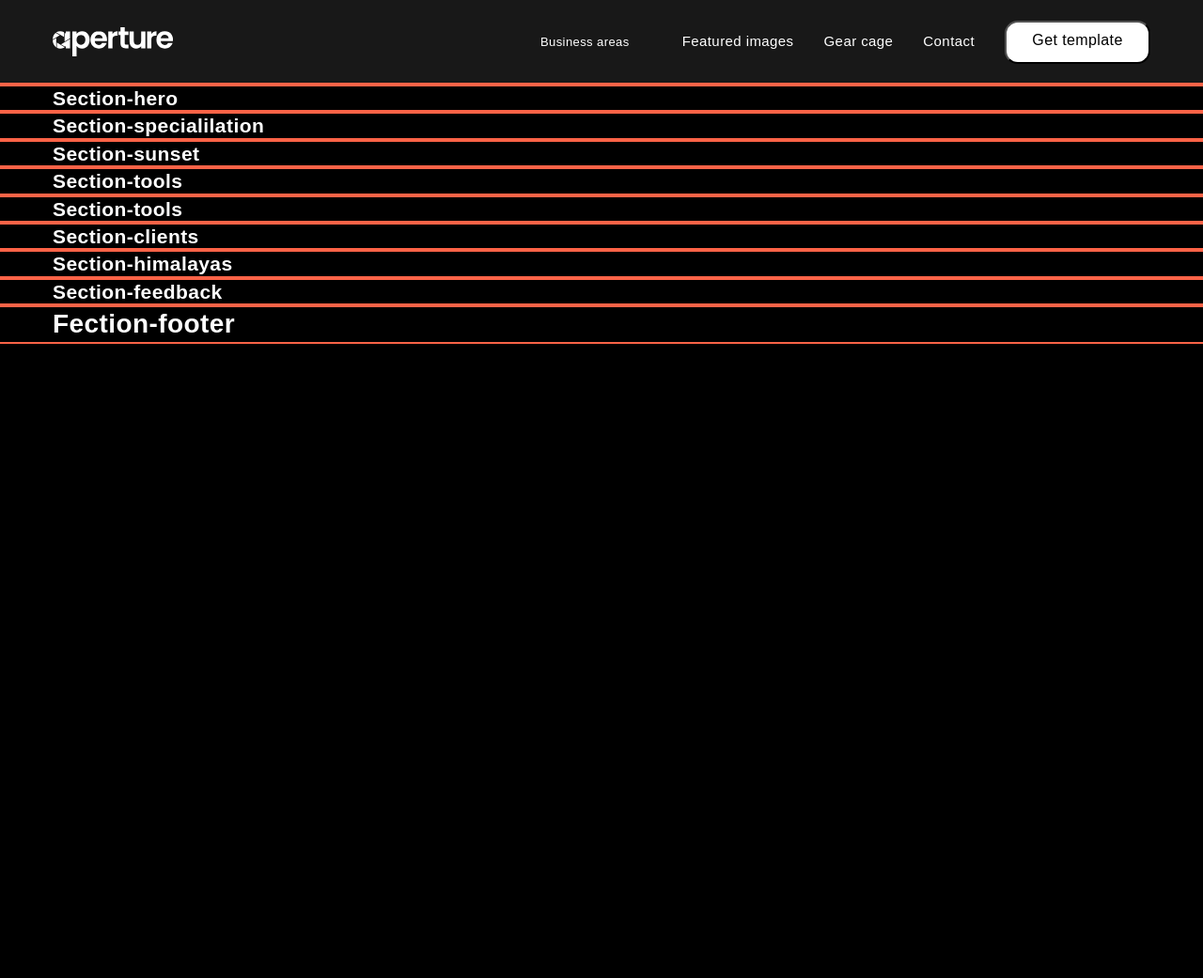
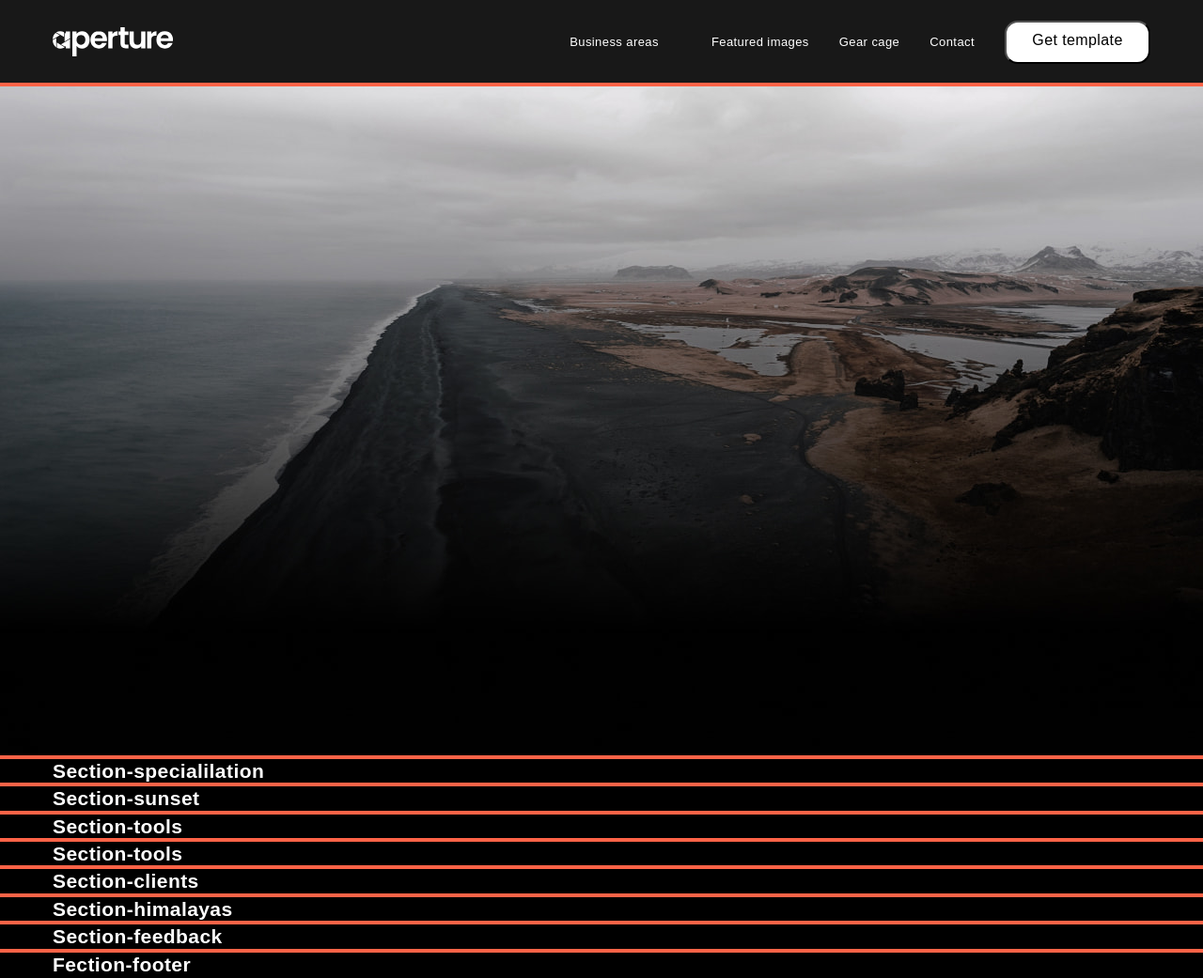
Before and after one commit to Dev3773/a-studio, a plain HTML site: page index.html in a window 1280 px wide. Shown: the whole page at 94% size. Before the commit the page ends 800 px from the top, so only its background shows below. Drawn offline with nearby package versions, Linux system fonts and the light colour scheme; a web font is replaced by a local one.

Commit message:
start section hero

```diff
--- a/index.html
+++ b/index.html
@@ -11,7 +11,7 @@
   <!-- Normalize -->
   <link rel="stylesheet" href="https://cdnjs.cloudflare.com/ajax/libs/modern-normalize/1.1.0/modern-normalize.min.css"
     integrity="sha512-wpPYUAdjBVSE4KJnH1VR1HeZfpl1ub8YT/NKx4PuQ5NmX2tKuGu6U/JRp5y+Y8XG2tV+wKQpNHVUX03MfMFn9Q=="
-    crossorigin="anonymous" referrerpolicy="no-referrer" />
+    crossorigin="anonymous" referrerpolicy="no-referrer">
   <!-- CSS -->
   <link rel="stylesheet" href="./css/main.min.css">
 
@@ -30,10 +30,10 @@
       <!-- Navigation -->
       <nav class="navigation">
         <ul class="navigation__list list">
-          <li class="navigation__item"><a class="link" href="./index.html">Business areas</a></li>
-          <li class="navigation__item"><a class="link" href="./index.html">Featured images</a></li>
-          <li class="navigation__item"><a class="link" href="./index.html">Gear cage</a></li>
-          <li class="navigation__item"><a class="link" href="./index.html">Contact</a></li>
+          <li class="navigation__item"><a class="navigation__link link" href="./index.html">Business areas</a></li>
+          <li class="navigation__item"><a class="navigation__link link" href="./index.html">Featured images</a></li>
+          <li class="navigation__item"><a class="navigation__link link" href="./index.html">Gear cage</a></li>
+          <li class="navigation__item"><a class="navigation__link link" href="./index.html">Contact</a></li>
         </ul>
       </nav>
       <button class="navigation__button" type="button">Get template</button>
@@ -41,51 +41,55 @@
   </header>
 
   <main>
+    <!-- Hero section -->
     <section class="section hero">
       <div class="container">
-        <h1>Section-hero</h1>
+        <div class="hero__box">
+          <h1 class="hero__title visually-hidden">Section-hero</h1>
+        </div>
+
       </div>
 
     </section>
     <section class="section specialilation">
       <div class="container">
-        <h1>Section-specialilation</h1>
+        <h2>Section-specialilation</h2>
       </div>
     </section>
     <section class="section sunset">
       <div class="container">
-        <h1>Section-sunset</h1>
+        <h2>Section-sunset</h2>
       </div>
     </section>
     <section class="section tools">
       <div class="container">
-        <h1>Section-tools</h1>
+        <h2>Section-tools</h2>
       </div>
     </section>
     <section class="section leafs">
       <div class="container">
-        <h1>Section-tools</h1>
+        <h2>Section-tools</h2>
       </div>
     </section>
     <section class="section clients">
       <div class="container">
-        <h1>Section-clients</h1>
+        <h2>Section-clients</h2>
       </div>
     </section>
     <section class="section himalayas">
       <div class="container">
-        <h1>Section-himalayas</h1>
+        <h2>Section-himalayas</h2>
       </div>
     </section>
     <section class="section feedback">
       <div class="container">
-        <h1>Section-feedback</h1>
+        <h2>Section-feedback</h2>
       </div>
     </section>
   </main>
   <footer class="section footer">
     <div class="container">
-      <h1>Fection-footer</h1>
+      <h2>Fection-footer</h2>
     </div>
   </footer>
 
--- a/sass/layouts/_header.scss
+++ b/sass/layouts/_header.scss
@@ -13,12 +13,17 @@
 }
 
 .navigation__item:first-child {
+  margin-right: 3.5rem;
+}
+
+.navigation__link:first-child {
+  display: inline-block;
+  padding-top: 2.1875rem;
+  padding-bottom: 2.1875rem;
+
   font-size: 0.8125rem;
   line-height: 1.53;
 
-  padding-top: 2.1875rem;
-  padding-bottom: 2.1875rem;
-  margin-right: 3.5rem;
   transition: var(--animac);
   cursor: pointer;
 
@@ -29,12 +34,16 @@
 }
 
 .navigation__item:not(:first-child) {
+  margin-right: 2rem;
+}
+
+.navigation__link:not(:first-child) {
   font-size: 0.9375rem;
   line-height: 1.33;
 
   padding-top: 2.125rem;
   padding-bottom: 2.25rem;
-  margin-right: 2rem;
+
   transition: var(--animac);
   cursor: pointer;
 
--- a/sass/layouts/_hero.scss
+++ b/sass/layouts/_hero.scss
@@ -0,0 +1,26 @@
+.hero {
+  max-width: 90rem;
+  min-height: 44.75rem;
+  margin-left: auto;
+  margin-right: auto;
+  padding-top: 27.5625rem;
+  padding-bottom: 3.75rem;
+
+
+  background-color: var(--bg-img-color);
+  background-image: url(../../images/img-hero/hero-bg-des.jpg);
+  background-size: cover;
+  background-repeat: no-repeat;
+  background-position: center;
+
+  @media (min-device-pixel-ratio: 2),
+    (min-resolution: 192dpi),
+    (min-resolution: 2dppx) {
+    background-image: url(../../images/img-hero/hero-bg-des@2.jpg);
+    }
+}
+
+.hero__box {
+  margin-left: auto;
+  margin-right: auto;
+}
--- a/sass/utills/_variables.scss
+++ b/sass/utills/_variables.scss
@@ -9,6 +9,7 @@
 --hover-color: orange;
 --button-color: #000;
 --button-bg-color: #fff;
+--bg-img-color: grey;
 
 // animation
   --animac: 250ms cubic-bezier(0.4, 0, 0.2, 1);
```
Also changed, not shown: css/main.css, css/main.min.css, images/img-hero/hero-bg-des.jpg (added), images/img-hero/hero-bg-des@2.jpg (added), 5 other files. Lines whose indentation alone changed are shown as unchanged.
